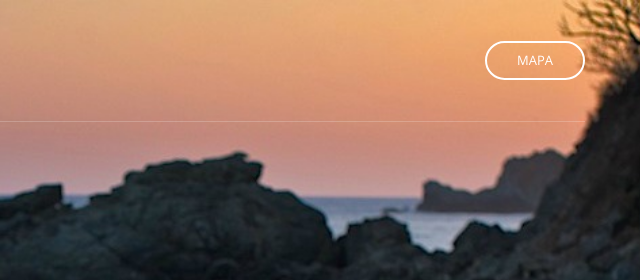
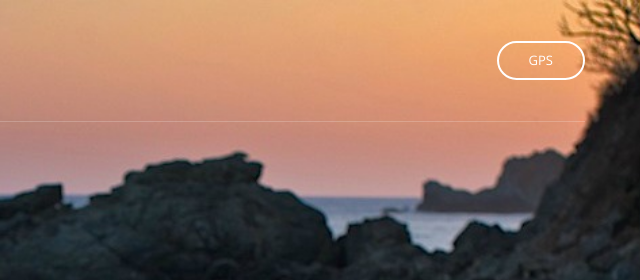
Before and after one commit to BodaMariayRuben/bienvenidos, a website: page index.html in a window 1280 px wide. Shown: the top 280 px of the page, 640-1280 px from the left. Drawn offline with nearby package versions, Linux system fonts and the light colour scheme; a script that the page names is missing; files whose address does not match are found by name.

Commit message:
Update index.html

```diff
--- a/index.html
+++ b/index.html
@@ -97,7 +97,7 @@
                             <li class="hidden-sm hidden-xs"><a href="#video-bg">El lugar</a></li>
                         </ul>
                         <ul class="member-actions">
-                            <li><a href="#map" class="btn-white btn-small rsvp-btn">Mapa</a></li>
+                            <li><a href="#map" class="btn-white btn-small rsvp-btn">GPS</a></li>
                         </ul>
                     </nav>
                 </div>
```
